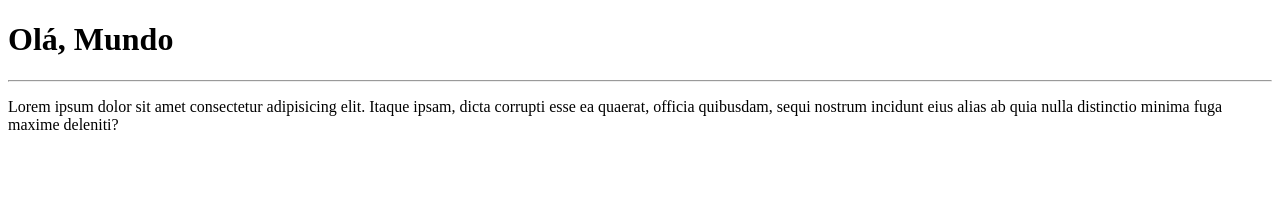
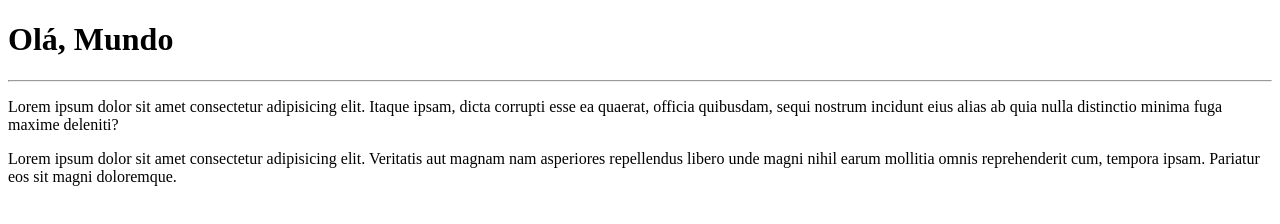
Before and after one commit to bekacynthia/Ola_Mundo, a plain HTML site: page site-exemplo/index.html in a window 1280 px wide. Drawn offline with Linux system fonts and the light colour scheme.

Commit message:
adicionei um parágrafo

```diff
--- a/site-exemplo/index.html
+++ b/site-exemplo/index.html
@@ -10,5 +10,6 @@
     <h1>Olá, Mundo</h1>
     <hr>
     <p>Lorem ipsum dolor sit amet consectetur adipisicing elit. Itaque ipsam, dicta corrupti esse ea quaerat, officia quibusdam, sequi nostrum incidunt eius alias ab quia nulla distinctio minima fuga maxime deleniti?</p>
+    <p>Lorem ipsum dolor sit amet consectetur adipisicing elit. Veritatis aut magnam nam asperiores repellendus libero unde magni nihil earum mollitia omnis reprehenderit cum, tempora ipsam. Pariatur eos sit magni doloremque.</p>
 </body>
 </html>
```
